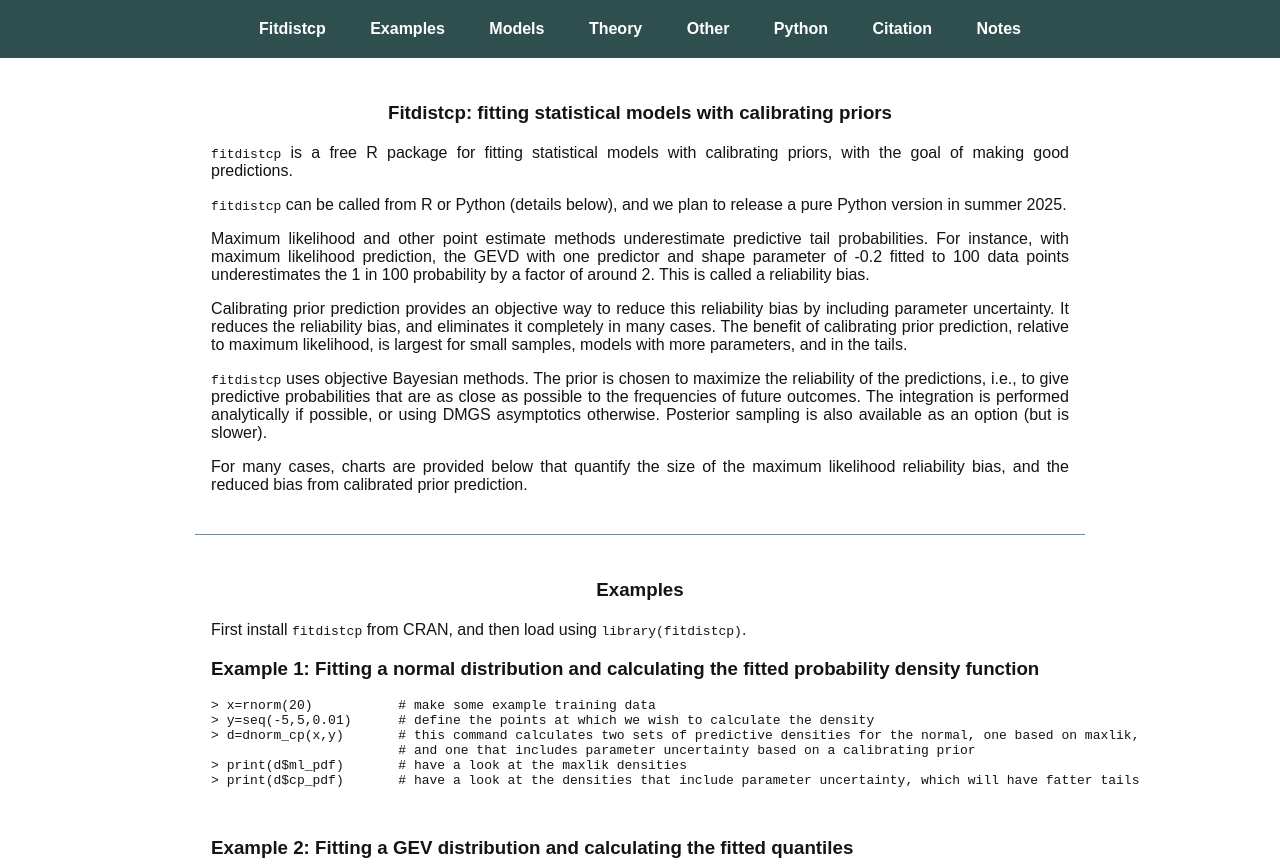
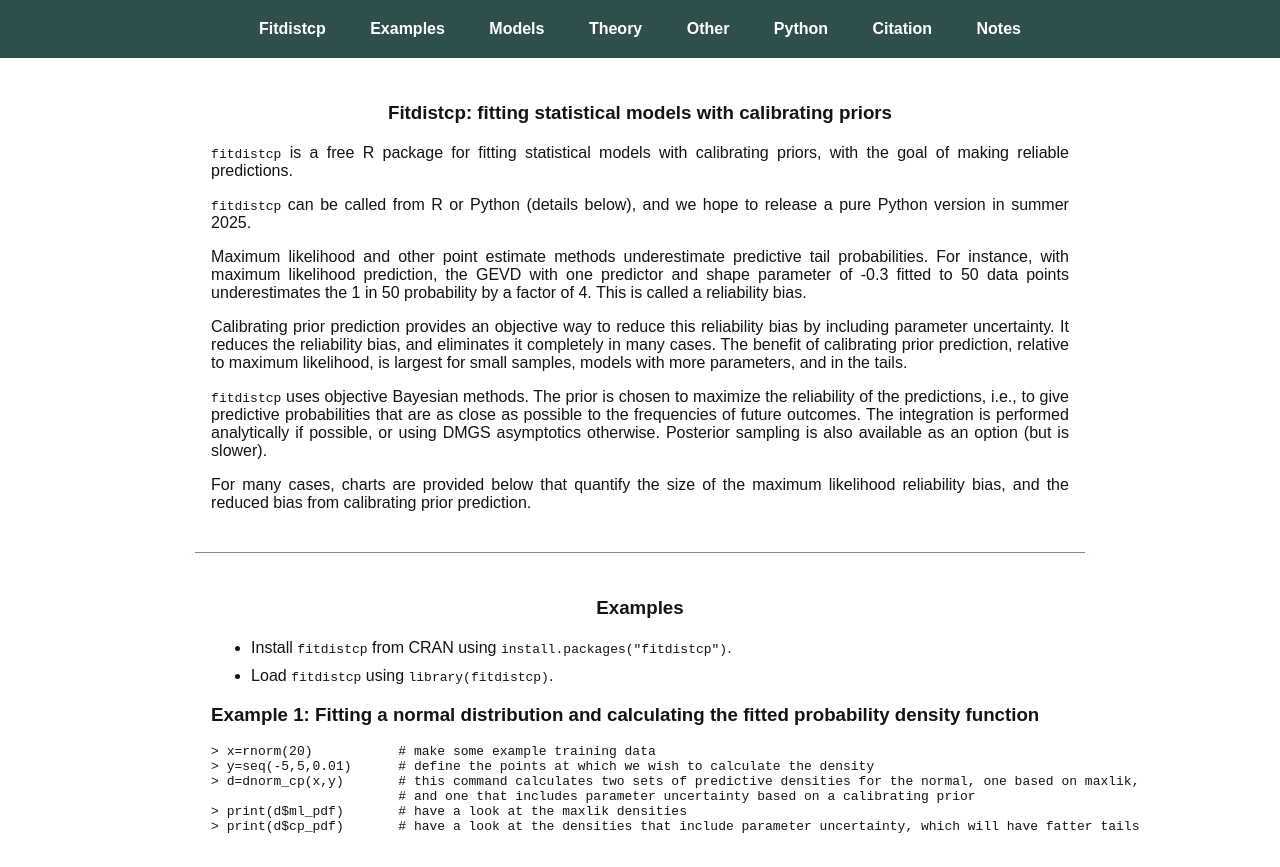
Before and after one commit to stephenjewson/fitdistcp, a plain HTML site: page docs/index.html in a window 1280 px wide. Shown: the top 867 px of the page. Drawn offline with Linux system fonts and the light colour scheme.

Commit message:
Add files via upload

```diff
--- a/docs/index.html
+++ b/docs/index.html
@@ -153,14 +153,14 @@
 			<section id="fitdistcp">
 				<h2>Fitdistcp: fitting statistical models with calibrating priors</h2>
 				<p>
-					<code>fitdistcp</code> is a free R package for fitting statistical models with calibrating priors, with the goal of making good predictions.
+					<code>fitdistcp</code> is a free R package for fitting statistical models with calibrating priors, with the goal of making reliable predictions.
 				</p>
 				<p>
-					<code>fitdistcp</code> can be called from R or Python (details below), and we plan to release a pure Python version in summer 2025.
+					<code>fitdistcp</code> can be called from R or Python (details below), and we hope to release a pure Python version in summer 2025.
 				</p>
 				<p>
 					Maximum likelihood and other point estimate methods underestimate predictive tail probabilities.
-					For instance, with maximum likelihood prediction, the GEVD with one predictor and shape parameter of -0.2 fitted to 100 data points underestimates the 1 in 100 probability by a factor of around 2.
+					For instance, with maximum likelihood prediction, the GEVD with one predictor and shape parameter of -0.3 fitted to 50 data points underestimates the 1 in 50 probability by a factor of 4.
 					This is called a reliability bias.
 				</p>
 				<p>
@@ -176,14 +176,17 @@
 				</p>
 				<p>
 					For many cases, charts are provided below that quantify the size of the maximum likelihood reliability bias, and the reduced
-					bias from calibrated prior prediction.
+					bias from calibrating prior prediction.
 				</p>
 			</section>
 
 			<section id="examples">
 				<h2>Examples</h2>
 				<p>
-					First install <code>fitdistcp</code> from CRAN, and then load using <code>library(fitdistcp)</code>.
+					<ul>
+						<li>Install <code>fitdistcp</code> from CRAN using <code>install.packages("fitdistcp")</code>.</li>
+						<li>Load <code>fitdistcp</code> using <code>library(fitdistcp)</code>.</li>
+					</ul>
 				</p>
 
 				<h3>Example 1: Fitting a normal distribution and calculating the fitted probability density function</h3>
@@ -278,7 +281,7 @@
 				<p>This is a list of the models that are currently supported, in alphabetical order. This list is motivated by various climate and actuarial applications.
 					Let me know if you have any suggestions for other models to include.</p>
 					<ul>
-						<li>The R command needs to be prefixed with one of <code>d,p,q,r,t</code>
+						<li>The R command needs to be prefixed with one of <code>d,p,q,r,t</code></li>
 						<li><code>H/I</code> indicates whether the model is homogenenous or inhomogeneous
 						<li><code>A/D</code> indicates whether the default integration method is analytic or DMGS</li>
 						<li>In some cases, reliability bias charts are provided for maximum likelihood and calibrating prior predictions.</li>
@@ -584,7 +587,7 @@
 						<li>The EVT routines (GEV and GPD) do not produce predictive densities and probabilities using DMGS, only quantiles.
 							For the GEV, this is because when the maxlik shape is negative (positive), the DMGS p and d calculations don't handle the maxlik upper (lower) bound very well,
 							because they can't give values beyond the bound, even though parameter uncertainty does lead to values beyond the bound.
-							The DMGS q routines work fine, and can give values beyond the maxlik bound (isn't that interesting).
+							The DMGS q routines work fine, and can give values beyond the maxlik bound.
 							To make up for the lack of DMGS densities, the q routine calculates a density derived from the quantiles, as a function of the probabilities, which does go beyond the maxlik bound.
 							Posterior sampling for densities using RUST works fine for all routines.
 						<li>For the GEV, it is sometimes necessary to specify initial parameter values for the maxlik parameter search</li></l>
```
